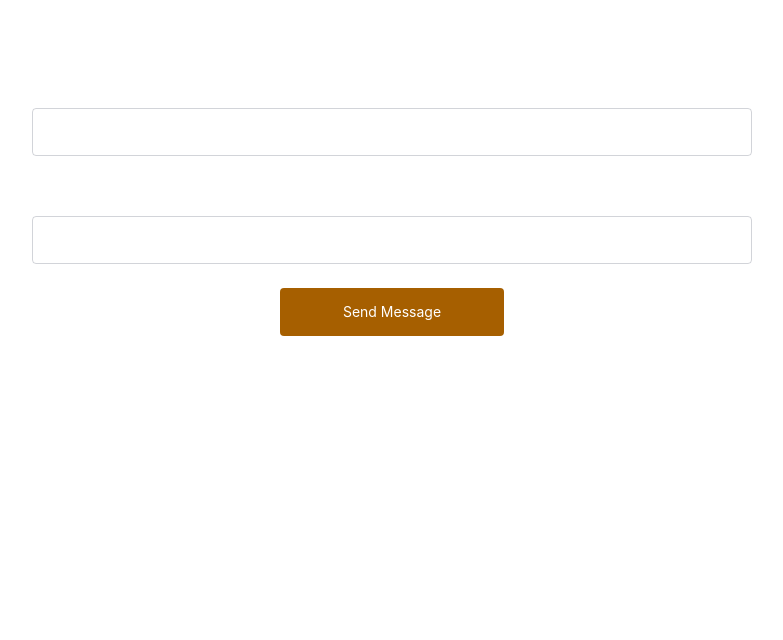
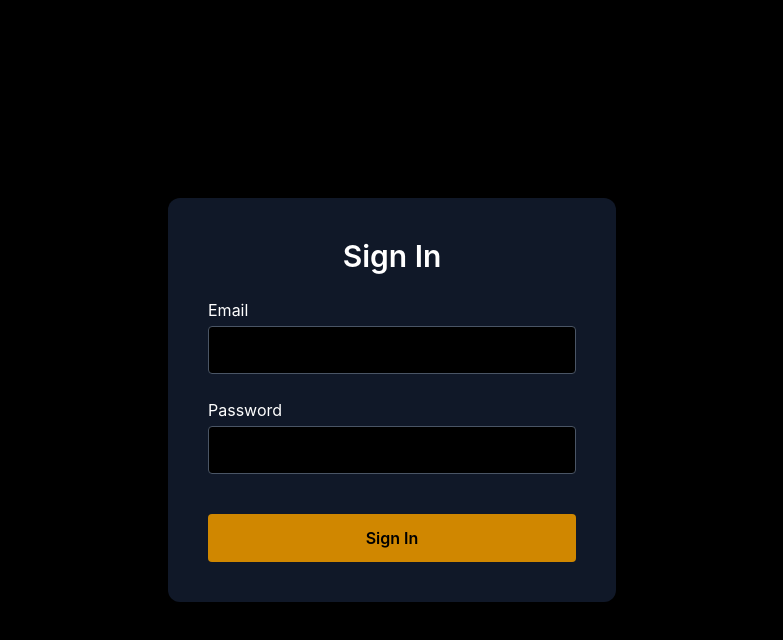
Before and after one commit to shubham200223feb/landeingpagefrontend, a React (Vite) app: page /admin in a window 1280 px wide. Shown: the top 640 px of the page, without its empty margins (248-1031 px from the left). Built offline with nearby package versions, Linux system fonts and the light colour scheme.

Commit message:
login form

```diff
--- a/src/components/Account.jsx
+++ b/src/components/Account.jsx
@@ -1,27 +1,158 @@
+// import axios from "axios";
+// import { useState } from "react";
+// import { useNavigate } from "react-router-dom";
+
+// export default function Account() {
+//     const navigator= useNavigate();
+
+//   const [send, setsend] = useState(false);
+
+//   const [data, setdata] = useState({
+
+//     email: "",
+//   password:""
+//   });
+
+//   const change = (e) => {
+
+//     const { name, value } = e.target;
+
+//     setdata((prev) => ({
+//       ...prev,
+//       [name]: value
+//     }));
+
+//   };
+
+//   const onsubmit = async (e) => {
+
+//     e.preventDefault();
+//     setsend(true);
+
+//     try {
+
+//       const response = await axios.post(
+//         "https://backendlandeing.onrender.com/api/login",
+//         {
+
+//           email: data.email,
+//           password: data.password
+//         }
+//       );
+
+//       const resData = response.data;
+
+//       if (resData.success) {
+
+//         setdata({
+
+//           email: "",
+//          password:""
+//         });
+
+//        navigator("/feedback")
+
+//       }
+
+//     } catch (err) {
+
+//       console.log("error while sending feedback to backend", err);
+
+//     } finally {
+
+//       setsend(false);
+
+//     }
+
+//   };
+
+//   return (
+
+//     <div
+//       id="Feedback"
+//       className="bg-gradient-to-r from-black-400 to-black-900 min-h-screen w-screen flex flex-col items-center"
+//     >
+
+//       <form
+//         onSubmit={onsubmit}
+//         className="flex flex-col items-center justify-center text-sm w-full max-w-3xl p-6"
+//       >
+
+
+
+//         <h1 className="text-4xl font-semibold text-white pb-4 text-center">
+//           Sign In
+//         </h1>
+
+
+
+//         <div className="flex flex-col  gap-8 w-full">
+
+//           <div className="w-full">
+//             <label className="text-white">Email</label>
+
+//             <input
+//               name="email"
+//               value={data.email}
+//               onChange={change}
+//               className="h-12 p-2 mt-2 w-full border border-gray-500/30 rounded outline-none focus:border-indigo-300"
+//               type="text"
+//               required
+//             />
+//           </div>
+
+//           <div className="w-full">
+//             <label className="text-white">Password</label>
+
+//             <input
+//               name="password"
+//               value={data.password}
+//               onChange={change}
+//               className="h-12 p-2 mt-2 w-full border border-gray-500/30 rounded outline-none focus:border-indigo-300"
+//               type="text"
+//               required
+//             />
+//           </div>
+
+//         </div>
+
+
+
+//         <button
+//           disabled={send}
+//           type="submit"
+//           className="mt-6 bg-yellow-700 text-white h-12 w-56 px-4 rounded active:scale-95 transition"
+//         >
+//           {send ? "Please wait..." : "Send Message"}
+//         </button>
+
+//       </form>
+
+//     </div>
+
+//   );
+// }
 import axios from "axios";
 import { useState } from "react";
 import { useNavigate } from "react-router-dom";
 
 export default function Account() {
-    const navigator= useNavigate();
 
+  const navigator = useNavigate();
   const [send, setsend] = useState(false);
 
   const [data, setdata] = useState({
-
     email: "",
-  password:""
+    password: ""
   });
 
   const change = (e) => {
-
     const { name, value } = e.target;
 
     setdata((prev) => ({
       ...prev,
       [name]: value
     }));
-
   };
 
   const onsubmit = async (e) => {
@@ -33,11 +164,7 @@ export default function Account() {
 
       const response = await axios.post(
         "https://backendlandeing.onrender.com/api/login",
-        {
-
-          email: data.email,
-          password: data.password
-        }
+        data
       );
 
       const resData = response.data;
@@ -45,18 +172,16 @@ export default function Account() {
       if (resData.success) {
 
         setdata({
-
           email: "",
-         password:""
+          password: ""
         });
 
-       navigator("/feedback")
-
+        navigator("/feedback");
       }
 
     } catch (err) {
 
-      console.log("error while sending feedback to backend", err);
+      console.log("error while login", err);
 
     } finally {
 
@@ -68,62 +193,49 @@ export default function Account() {
 
   return (
 
-    <div
-      id="Feedback"
-      className="bg-gradient-to-r from-black-400 to-black-900 min-h-screen w-screen flex flex-col items-center"
-    >
+    <div className="bg-black min-h-screen w-screen flex items-center justify-center">
 
       <form
         onSubmit={onsubmit}
-        className="flex flex-col items-center justify-center text-sm w-full max-w-3xl p-6"
+        className="bg-gray-900 p-10 rounded-xl w-full max-w-md flex flex-col gap-6 shadow-lg"
       >
 
-
-
-        <h1 className="text-4xl font-semibold text-white pb-4 text-center">
+        <h1 className="text-3xl font-semibold text-white text-center">
           Sign In
         </h1>
 
-
-
-        <div className="flex flex-col  gap-8 w-full">
-
-          <div className="w-full">
-            <label className="text-white">Email</label>
+        <div className="flex flex-col">
+          <label className="text-white mb-1">Email</label>
 
           <input
             name="email"
             value={data.email}
             onChange={change}
-              className="h-12 p-2 mt-2 w-full border border-gray-500/30 rounded outline-none focus:border-indigo-300"
-              type="text"
+            className="h-12 p-3 bg-black text-white border border-gray-600 rounded outline-none focus:border-yellow-500"
+            type="email"
             required
           />
         </div>
 
-          <div className="w-full">
-            <label className="text-white">Password</label>
+        <div className="flex flex-col">
+          <label className="text-white mb-1">Password</label>
 
           <input
             name="password"
             value={data.password}
             onChange={change}
-              className="h-12 p-2 mt-2 w-full border border-gray-500/30 rounded outline-none focus:border-indigo-300"
-              type="text"
+            className="h-12 p-3 bg-black text-white border border-gray-600 rounded outline-none focus:border-yellow-500"
+            type="password"
             required
           />
         </div>
 
-        </div>
-
-
-
         <button
           disabled={send}
           type="submit"
-          className="mt-6 bg-yellow-700 text-white h-12 w-56 px-4 rounded active:scale-95 transition"
+          className="mt-4 bg-yellow-600 hover:bg-yellow-700 text-black font-semibold h-12 rounded transition"
         >
-          {send ? "Please wait..." : "Send Message"}
+          {send ? "Please wait..." : "Sign In"}
         </button>
 
       </form>
```
Lines whose indentation alone changed are shown as unchanged.
